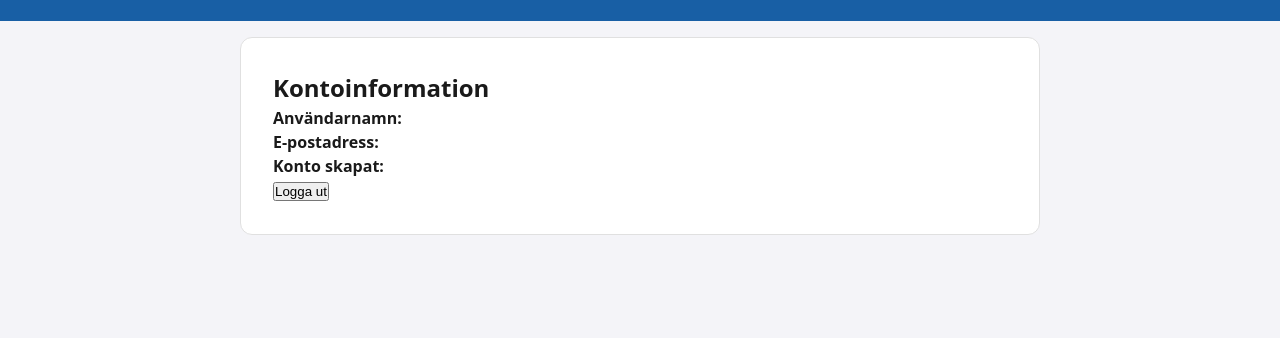
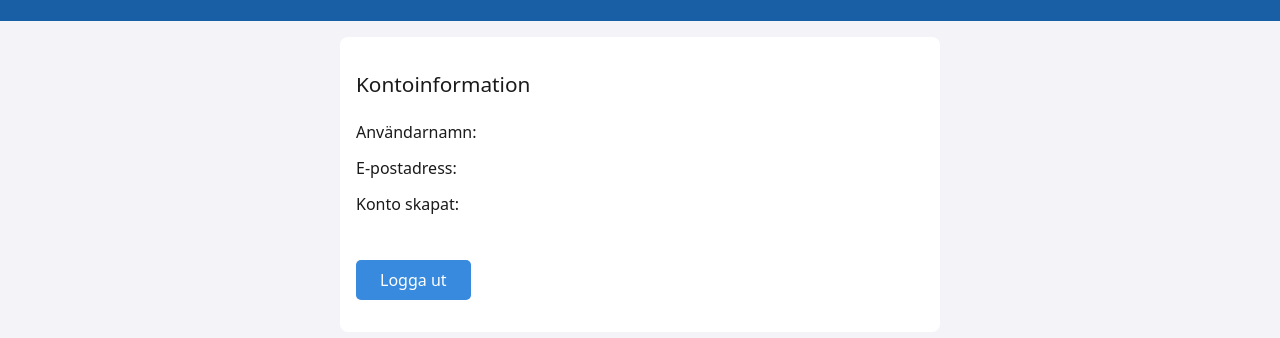
Before and after one commit to Punttt/auth-frontend, a website built with Vite: page dashboard.html in a window 1280 px wide. Shown: the part 216-554 px from the top of the page. Built offline with nearby package versions, Linux system fonts and the light colour scheme.

Commit message:
CSS för dashboard-kortet

```diff
--- a/src/css/main.scss
+++ b/src/css/main.scss
@@ -88,15 +88,49 @@ body {
         }
     }
 
-    main {
-      background: $bg-card;
-      padding: 2rem;
-      border-radius: 12px;
-      border: 0.5px solid $border;
-      width: 100%;
-      max-width: 800px;
-      margin: 0 auto;
+  main {
+    background-color: $bg-card;
+    border-radius: 8px;
+    max-width: 600px;
+    margin: 0 auto;
+    padding: 2rem 1rem;
+
+    h2 {
+      font-size: 1.3rem;
+      font-weight: 500;
+      margin-bottom: 1.25rem;
+      color: $text-primary;
     }
+
+    p {
+      margin-bottom: 0.75rem;
+      font-size: 1rem;
+      color: $text-secondary;
+
+      strong {
+        color: $text-primary;
+        font-weight: 500;
+        margin-right: 0.5rem;
+      }
+    }
+
+    .btn {
+      margin-top: 2rem;
+      height: 2.5rem;
+      padding: 0 1.5rem;
+      border-radius: 5px;
+      border: none;
+      background: $primary;
+      color: #fff;
+      font: inherit;
+      font-weight: 500;
+      cursor: pointer;
+
+      &:hover {
+        background: $primary-hover;
+      }
+    }
+  }
 }
 
 // Forms
```
